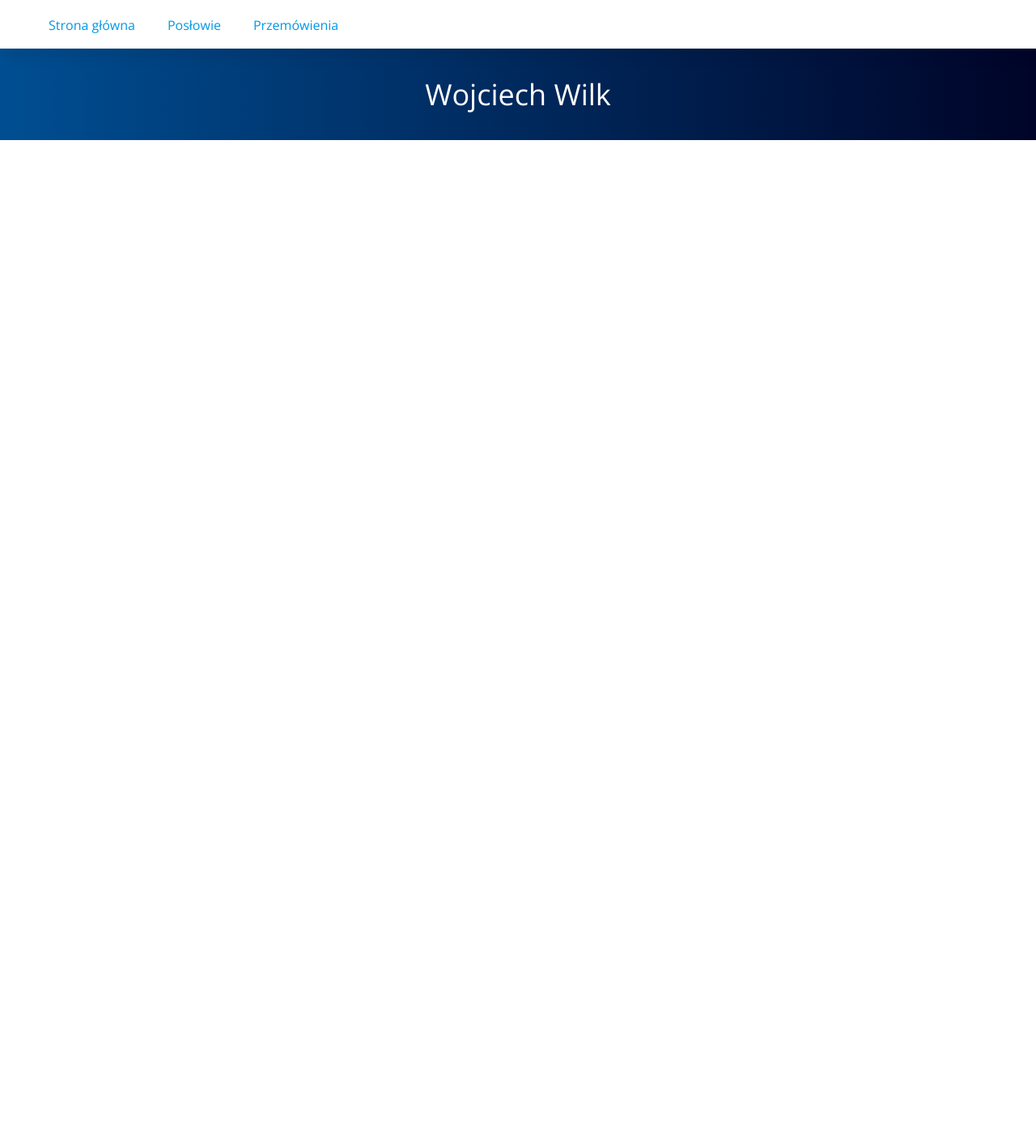
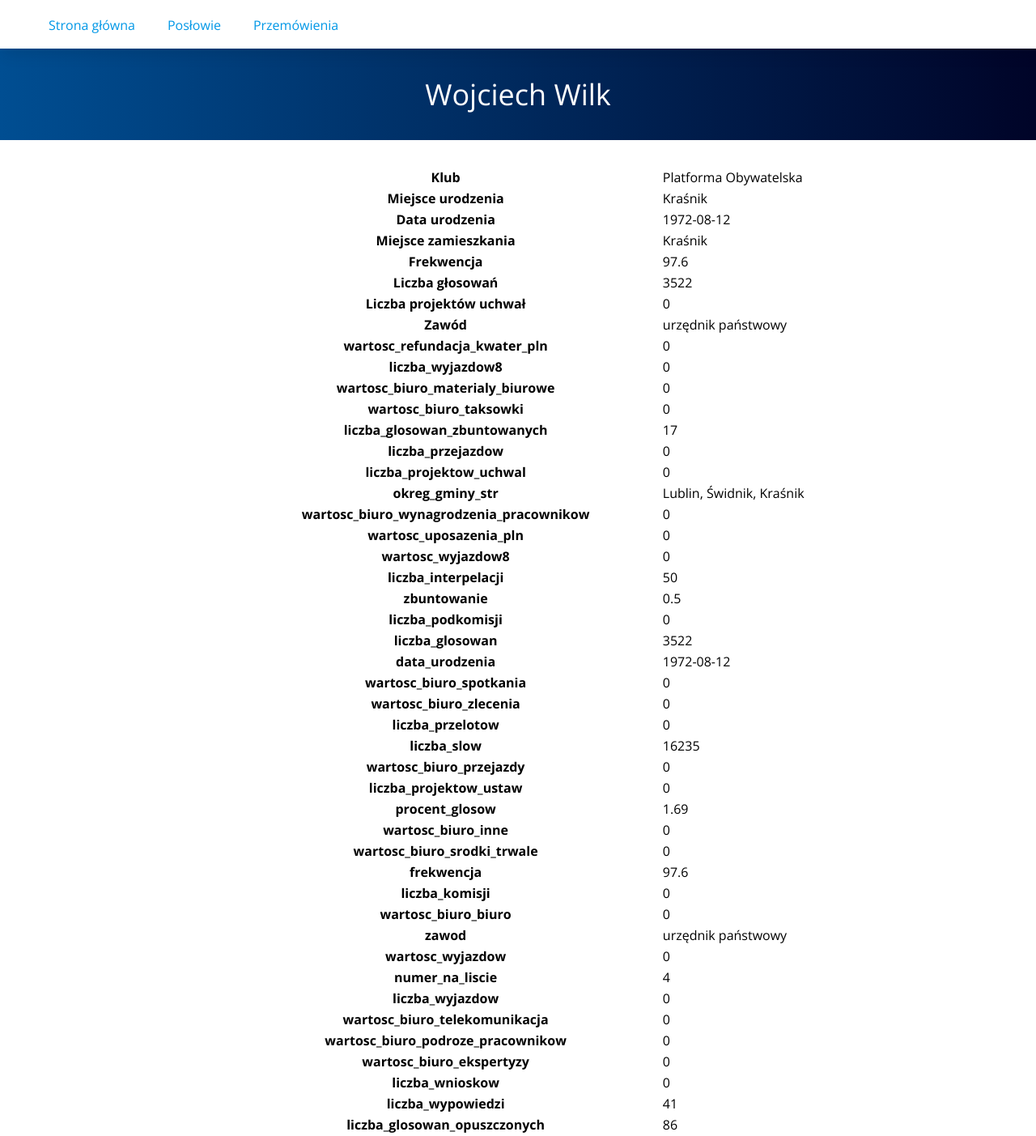
Before and after one commit to bananovitch/sejmator, a React (Create React App) app: page /poslowie/1 in a window 1280 px wide. Shown: the whole page at 81% size. Before the commit the page ends 800 px from the top, so only its background shows below. Built offline with nearby package versions, Linux system fonts and the light colour scheme; no server answers.

Commit message:
some progress on rep container component

```diff
--- a/src/Components/RepInfo.js
+++ b/src/Components/RepInfo.js
@@ -1,12 +1,84 @@
 import React from 'react';
 import { AppHeader } from './AppHeader'
 
-export const RepInfo = ({ Rep }) => (
+export const RepInfo = ({ Rep, id }) => (
     <main>
         <AppHeader>{ Rep.data["ludzie.nazwa"] }</AppHeader>
         <div className="rep-info">
+            <table>
+                <tr>
+                    <th>Klub</th>
+                    <td>{Rep.data["sejm_kluby.nazwa"]}</td>
+                </tr>
+                <tr>
+                    <th>Miejsce urodzenia</th>
+                    <td>{Rep.data["poslowie.miejsce_urodzenia"]}</td>
+                </tr>
+                <tr>
+                    <th>Data urodzenia</th>
+                    <td>{Rep.data["poslowie.data_urodzenia"]}</td>
+                </tr>
+                <tr>
+                    <th>Miejsce zamieszkania</th>
+                    <td>{Rep.data["poslowie.miejsce_zamieszkania"]}</td>
+                </tr>
+                <tr>
+                    <th>Frekwencja</th>
+                    <td>{Rep.data["poslowie.frekwencja"]}</td>
+                </tr>
+                <tr>
+                    <th>Liczba głosowań</th>
+                    <td>{Rep.data["poslowie.liczba_glosowan"]}</td>
+                </tr>
+                <tr>
+                    <th>Liczba projektów uchwał</th>
+                    <td>{Rep.data["poslowie.liczba_projektow_uchwal"]}</td>
+                </tr>
+                <tr>
+                    <th>Zawód</th>
+                    <td>{Rep.data["poslowie.zawod"]}</td>
+                </tr>
+                <tr><th>wartosc_refundacja_kwater_pln</th><td>{Rep.data["poslowie.wartosc_refundacja_kwater_pln"]}</td></tr>
+                <tr><th>liczba_wyjazdow8</th><td>{Rep.data["poslowie.liczba_wyjazdow8"]}</td></tr>
+                <tr><th>wartosc_biuro_materialy_biurowe</th><td>{Rep.data["poslowie.wartosc_biuro_materialy_biurowe"]}</td></tr>
+                <tr><th>wartosc_biuro_taksowki</th><td>{Rep.data["poslowie.wartosc_biuro_taksowki"]}</td></tr>
+                <tr><th>liczba_glosowan_zbuntowanych</th><td>{Rep.data["poslowie.liczba_glosowan_zbuntowanych"]}</td></tr>
+                <tr><th>liczba_przejazdow</th><td>{Rep.data["poslowie.liczba_przejazdow"]}</td></tr>
+                <tr><th>liczba_projektow_uchwal</th><td>{Rep.data["poslowie.liczba_projektow_uchwal"]}</td></tr>
+                <tr><th>okreg_gminy_str</th><td>{Rep.data["poslowie.okreg_gminy_str"]}</td></tr>
+                <tr><th>wartosc_biuro_wynagrodzenia_pracownikow</th><td>{Rep.data["poslowie.wartosc_biuro_wynagrodzenia_pracownikow"]}</td></tr>
+                <tr><th>wartosc_uposazenia_pln</th><td>{Rep.data["poslowie.wartosc_uposazenia_pln"]}</td></tr>
+                <tr><th>wartosc_wyjazdow8</th><td>{Rep.data["poslowie.wartosc_wyjazdow8"]}</td></tr>
+                <tr><th>liczba_interpelacji</th><td>{Rep.data["poslowie.liczba_interpelacji"]}</td></tr>
+                <tr><th>zbuntowanie</th><td>{Rep.data["poslowie.zbuntowanie"]}</td></tr>
+                <tr><th>liczba_podkomisji</th><td>{Rep.data["poslowie.liczba_podkomisji"]}</td></tr>
+                <tr><th>liczba_glosowan</th><td>{Rep.data["poslowie.liczba_glosowan"]}</td></tr>
+                <tr><th>data_urodzenia</th><td>{Rep.data["poslowie.data_urodzenia"]}</td></tr>
+                <tr><th>wartosc_biuro_spotkania</th><td>{Rep.data["poslowie.wartosc_biuro_spotkania"]}</td></tr>
+                <tr><th>wartosc_biuro_zlecenia</th><td>{Rep.data["poslowie.wartosc_biuro_zlecenia"]}</td></tr>
+                <tr><th>liczba_przelotow</th><td>{Rep.data["poslowie.liczba_przelotow"]}</td></tr>
+                <tr><th>liczba_slow</th><td>{Rep.data["poslowie.liczba_slow"]}</td></tr>
+                <tr><th>wartosc_biuro_przejazdy</th><td>{Rep.data["poslowie.wartosc_biuro_przejazdy"]}</td></tr>
+                <tr><th>liczba_projektow_ustaw</th><td>{Rep.data["poslowie.liczba_projektow_ustaw"]}</td></tr>
+                <tr><th>procent_glosow</th><td>{Rep.data["poslowie.procent_glosow"]}</td></tr>
+                <tr><th>wartosc_biuro_inne</th><td>{Rep.data["poslowie.wartosc_biuro_inne"]}</td></tr>
+                <tr><th>wartosc_biuro_srodki_trwale</th><td>{Rep.data["poslowie.wartosc_biuro_srodki_trwale"]}</td></tr>
+                <tr><th>frekwencja</th><td>{Rep.data["poslowie.frekwencja"]}</td></tr>
+                <tr><th>liczba_komisji</th><td>{Rep.data["poslowie.liczba_komisji"]}</td></tr>
+                <tr><th>wartosc_biuro_biuro</th><td>{Rep.data["poslowie.wartosc_biuro_biuro"]}</td></tr>
+                <tr><th>zawod</th><td>{Rep.data["poslowie.zawod"]}</td></tr>
+                <tr><th>wartosc_wyjazdow</th><td>{Rep.data["poslowie.wartosc_wyjazdow"]}</td></tr>
+                <tr><th>numer_na_liscie</th><td>{Rep.data["poslowie.numer_na_liscie"]}</td></tr>
+                <tr><th>liczba_wyjazdow</th><td>{Rep.data["poslowie.liczba_wyjazdow"]}</td></tr>
+                <tr><th>wartosc_biuro_telekomunikacja</th><td>{Rep.data["poslowie.wartosc_biuro_telekomunikacja"]}</td></tr>
+                <tr><th>wartosc_biuro_podroze_pracownikow</th><td>{Rep.data["poslowie.wartosc_biuro_podroze_pracownikow"]}</td></tr>
+                <tr><th>wartosc_biuro_ekspertyzy</th><td>{Rep.data["poslowie.wartosc_biuro_ekspertyzy"]}</td></tr>
+                <tr><th>liczba_wnioskow</th><td>{Rep.data["poslowie.liczba_wnioskow"]}</td></tr>
+                <tr><th>liczba_wypowiedzi</th><td>{Rep.data["poslowie.liczba_wypowiedzi"]}</td></tr>
+                <tr><th>liczba_glosowan_opuszczonych</th><td>{Rep.data["poslowie.liczba_glosowan_opuszczonych"]}</td></tr>
+            </table>
+        </div>
 
-        </div>
     </main>
 
 )
```
Also changed, not shown: src/Components/RepInfoContainer.js (+22 -4 lines).
